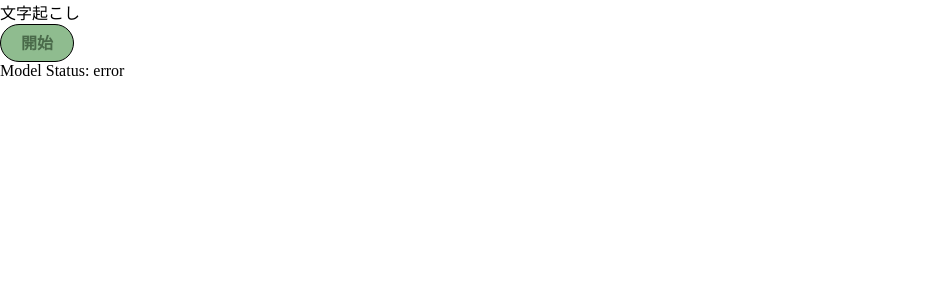
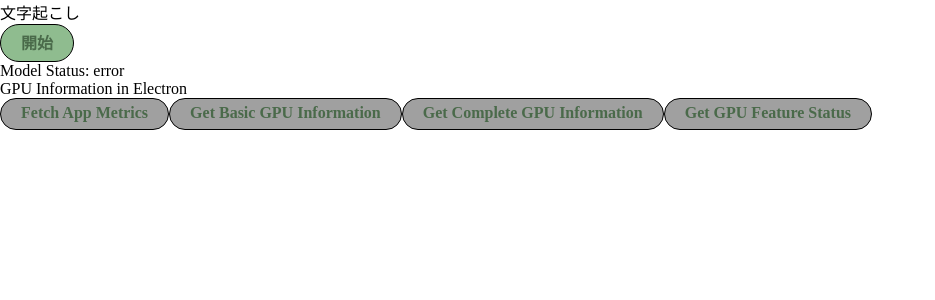
Before and after one commit to NettoNeon/obs-kotoba-whisper, a Vue app: page / in a window 1280 px wide. Shown: the top 300 px of the page, without its empty margins (0-935 px from the left). Built offline with nearby package versions, Linux system fonts and the light colour scheme.

Commit message:
GPU情報の取得

```diff
--- a/src/backend/preload.ts
+++ b/src/backend/preload.ts
@@ -4,4 +4,8 @@ contextBridge.exposeInMainWorld("electron", {
   getModelPath: () => ipcRenderer.invoke("get-model-path"),
   loadModel: () => ipcRenderer.invoke("load-model"),
   runInference: (audioData: Float32Array) => ipcRenderer.invoke("run-inference", audioData),
+  getAppMetrics: () => ipcRenderer.invoke("get-gpu-info", "appMetrics"),
+  getGPUBasicInfo: () => ipcRenderer.invoke("get-gpu-info", "gpuBasic"),
+  getGPUCompleteInfo: () => ipcRenderer.invoke("get-gpu-info", "gpuComplete"),
+  getGPUFeatureStatus: () => ipcRenderer.invoke("get-gpu-info", "gpuFeatureStatus"),
 });
--- a/src/components/App.vue
+++ b/src/components/App.vue
@@ -11,12 +11,20 @@
 
     <p>{{ transcript }}</p>
   </section>
+  <section>
+    <h3>GPU Information in Electron</h3>
+    <button class="btn" @click="getAppMetrics" id="metrics">Fetch App Metrics</button>
+    <button class="btn" @click="getGPUBasicInfo" id="basic">Get Basic GPU Information</button>
+    <button class="btn" @click="getGPUCompleteInfo" id="complete">Get Complete GPU Information</button>
+    <button class="btn" @click="getGPUFeatureStatus" id="features">Get GPU Feature Status</button>
+  </section>
 </template>
 
 <script setup lang="ts">
 import { ref, onMounted, watch } from "vue";
 import { useMicrophone } from "../composables/useMicrophone";
 import { useWhisper } from "../composables/useWhisper";
+import { getAppMetrics, getGPUBasicInfo, getGPUCompleteInfo, getGPUFeatureStatus } from "../composables/getGPUStatus";
 
 const { isRecording, error, audioData, getMicrophone, stopMicrophone } = useMicrophone();
 const { modelStatus, loadModel, runInference, transcript } = useWhisper();
--- /dev/null
+++ b/src/composables/getGPUStatus.ts
@@ -0,0 +1,34 @@
+export async function getAppMetrics() {
+  try {
+    const metrics = await window.electron.getAppMetrics();
+    console.log("App Metrics:", metrics);
+    // ここでUIに結果を表示することも可能
+  } catch (error) {
+    console.error("Failed to get App Metrics:", error);
+  }
+}
+
+export async function getGPUBasicInfo() {
+  try {
+    const basicInfo = await window.electron.getGPUBasicInfo();
+    console.log("GPU Basic Info:", basicInfo);
+  } catch (error) {
+    console.error("Failed to get GPU Basic Info:", error);
+  }
+}
+export async function getGPUCompleteInfo() {
+  try {
+    const completeInfo = await window.electron.getGPUCompleteInfo();
+    console.log("GPU Complete Info:", completeInfo);
+  } catch (error) {
+    console.error("Failed to get GPU Complete Info:", error);
+  }
+}
+export async function getGPUFeatureStatus() {
+  try {
+    const featureStatus = await window.electron.getGPUFeatureStatus();
+    console.log("GPU Feature Status:", featureStatus);
+  } catch (error) {
+    console.error("Failed to get GPU Feature Status:", error);
+  }
+}
--- a/src/types/global.d.ts
+++ b/src/types/global.d.ts
@@ -4,6 +4,10 @@ interface ElectronAPI {
   getModelPath: () => Promise<string>;
   loadModel: () => Promise<boolean>;
   runInference: (audioData: Float32Array) => Promise<string>;
+  getAppMetrics: () => Promise<any>;
+  getGPUBasicInfo: () => Promise<any>;
+  getGPUCompleteInfo: () => Promise<any>;
+  getGPUFeatureStatus: () => Promise<any>;
 }
 
 declare global {
```
Also changed, not shown: src/backend/main.ts (+31 -0 lines).
